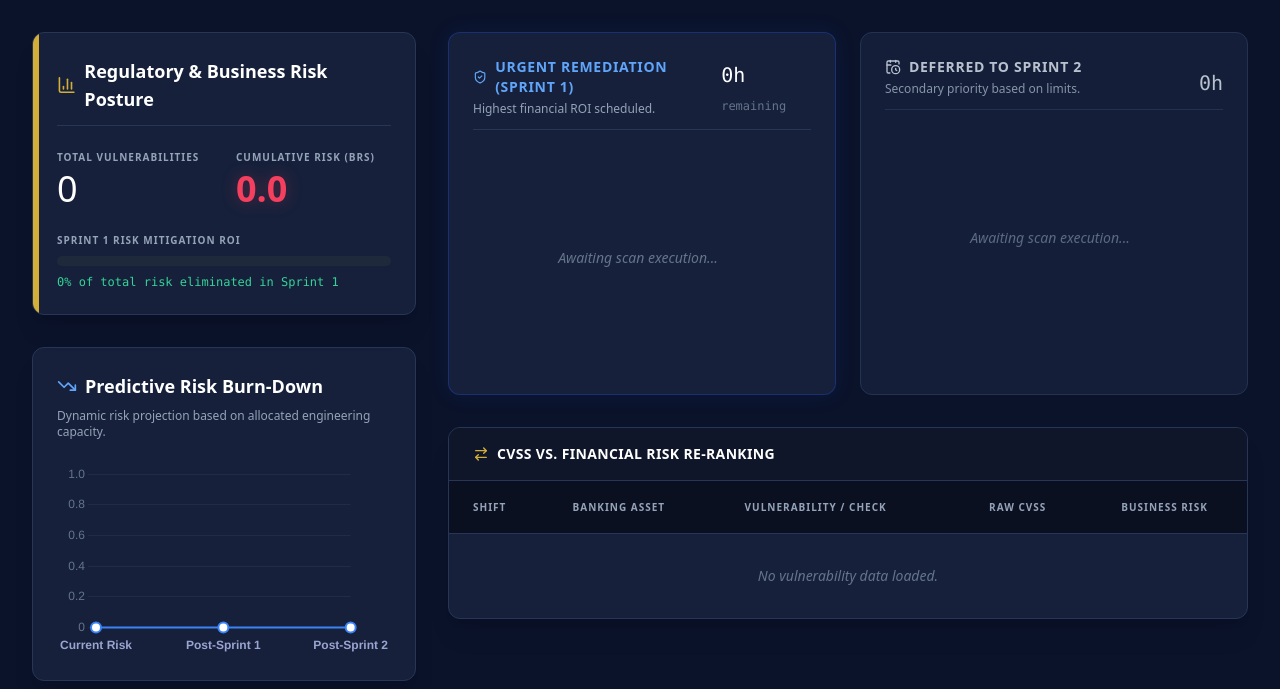
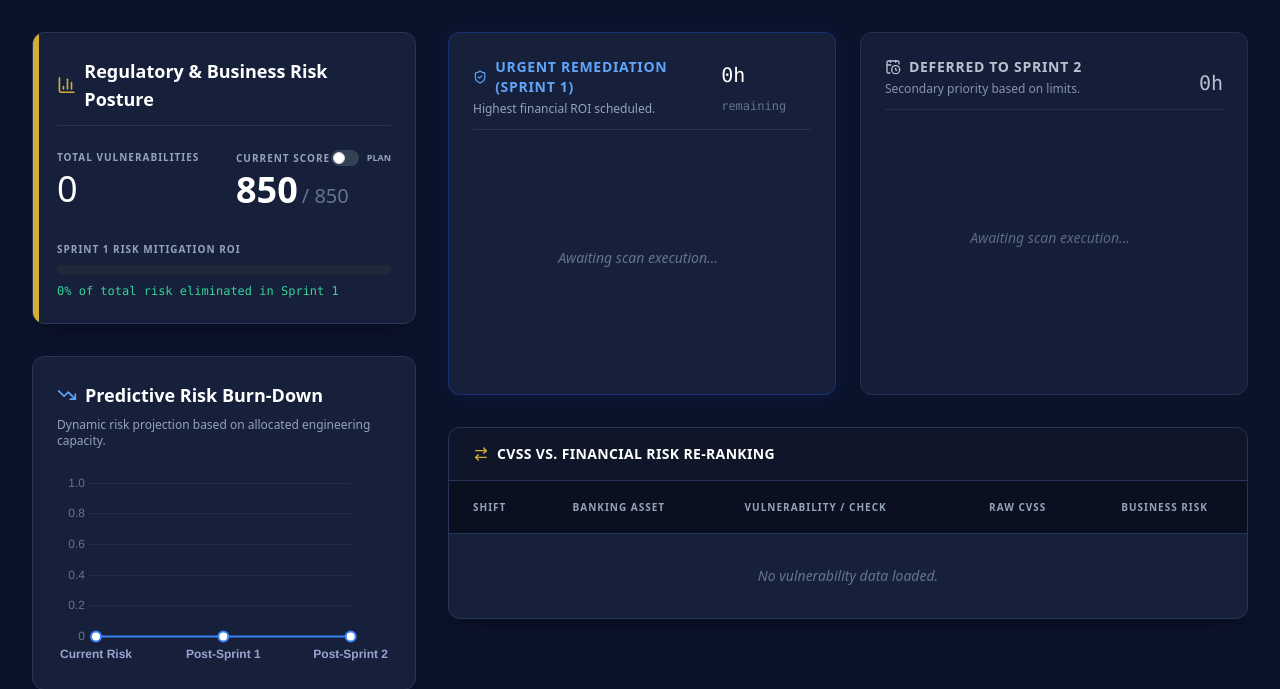
Before and after one commit to mahadevanshenil/Anonymous---CY-Hackathon, a Flask app: page / in a window 1280 px wide. Shown: the part 128-817 px from the top of the page. Run offline with Flask 3, Linux system fonts and the light colour scheme; some libraries are stand-ins or nearby versions.

Commit message:
CLI and GUI completed

```diff
--- a/main.py
+++ b/main.py
@@ -26,18 +26,18 @@ def is_authorized(host: str) -> bool:
     return True
 
 
-def sprint(name, status, severity, finding, fix):
+def sprint(name, status, severity, finding, fix, port="N/A"):
     return {"name": name, "status": status, "severity": severity,
-            "finding": finding, "fix": fix}
+            "finding": finding, "fix": fix, "port": port}
 
 
-def evaluate_security_headers(url):
+def evaluate_security_headers(url, port_str):
     try:
         resp = requests.get(url, timeout=10, verify=False, allow_redirects=False)
         headers = {k.lower(): v for k, v in resp.headers.items()}
     except requests.RequestException as e:
         return sprint("Security Headers", "vulnerable", "high",
-                      f"Failed to fetch headers: {type(e).__name__} | CVE: None | CVSS: 0.0", "Verify target is reachable via HTTP/HTTPS.")
+                      f"Failed to fetch headers: {type(e).__name__} | CVE: None | CVSS: 0.0", "Verify target is reachable via HTTP/HTTPS.", port=port_str)
 
     missing = []
     highest_cvss = 0.0
@@ -52,26 +52,22 @@ def evaluate_security_headers(url):
         severity = "medium" if highest_cvss >= 4.0 else "low"
         return sprint("Security Headers", "vulnerable", severity,
                       f"Missing: {', '.join(missing)} | CVE: HTTP-Misconfig | CVSS: {highest_cvss}",
-                      "Configure missing HTTP headers on the server.")
+                      "Configure missing HTTP headers on the server.", port=port_str)
 
-    return sprint("Security Headers", "secure", None, "All headers present. | CVE: None | CVSS: 0.0", "")
+    return sprint("Security Headers", "secure", None, "All headers present. | CVE: None | CVSS: 0.0", "", port=port_str)
 
 
-# ---- Enhanced Nmap Data Extraction ----
 def extract_cve_and_cvss(output):
     cve_id = "None"
     cvss_score = 0.0
 
     if isinstance(output, str):
-        # 1. Hunt for the CVE ID identifier
         cve_match = re.search(r'(?i)(CVE-\d{4}-\d+)', output)
         if cve_match:
             cve_id = cve_match.group(1).upper()
 
-        # 2. Hunt for the CVSS Score
         cvss_match = re.search(r'(?i)cvss[^0-9]*([0-9]+\.[0-9]+)', output)
         if not cvss_match:
-            # Fallback for Nmap 'vulners' format (CVE-XXXX-XXXX  7.5)
             cvss_match = re.search(r'(?i)CVE-\d{4}-\d+[^\d]+([0-9]+\.[0-9]+)', output)
 
         if cvss_match:
@@ -83,42 +79,63 @@ def extract_cve_and_cvss(output):
     return cve_id, cvss_score
 
 
-def scan_lab_target(ip_address, scan_type="T4"):
+def scan_lab_target(ip_address, target_ports, scan_type="T4"):
     nm = nmap.PortScanner()
+    timing_flag = "-T5" if scan_type == "T5" else "-T4"
+    print(f"[*] Initiating {timing_flag} scan on: {ip_address}:{target_ports}")
 
-    timing_flag = "-T5" if scan_type == "T5" else "-T4"
-    print(f"[*] Initiating {timing_flag} scan on: {ip_address}")
-
+    # FIX: Strict Nmap arguments without quotes to prevent python-nmap shlex crashes
     if scan_type == "T4":
         scan_args = '-sV -Pn -T4 --host-timeout 40s --script vuln'
-    elif scan_type == "T5":
+    else:
         scan_args = '-sV -Pn -T5 --script vuln'
-    else:
-        scan_args = '-sV -Pn -T4 --host-timeout 40s --script vuln'
 
     try:
-        nm.scan(ip_address, '80,443', scan_args)
+        nm.scan(ip_address, target_ports, scan_args)
     except Exception as e:
         print(f"[!] Nmap execution error: {e}")
-        return []
+        return [], []
 
     found_vulns = []
+    open_ports = []
+
     for host in nm.all_hosts():
         for proto in nm[host].all_protocols():
             ports = nm[host][proto].keys()
             for port in ports:
-                scripts = nm[host][proto][port].get('script', {})
+                port_data = nm[host][proto][port]
+
+                if 'open' in port_data.get('state', ''):
+                    service_name = port_data.get('name', 'unknown')
+                    product = port_data.get('product', '')
+                    version = port_data.get('version', '')
+
+                    display_version = f"{product} {version}".strip()
+                    is_wrapped = False
+
+                    if 'tcpwrapped' in service_name or 'tcpwrapped' in display_version or not display_version:
+                        is_wrapped = True
+                        display_version = "tcpwrapped (Security Plus: Version Obscured)"
+
+                    open_ports.append({
+                        "port": str(port),
+                        "service": service_name.upper(),
+                        "version": display_version,
+                        "is_secure_wrapped": is_wrapped
+                    })
+
+                scripts = port_data.get('script', {})
                 for script_name, output in scripts.items():
-                    # Extract both CVE ID and Score
                     cve, cvss = extract_cve_and_cvss(output)
                     found_vulns.append({
                         "host": host,
-                        "port": port,
+                        "port": str(port),
                         "finding": script_name,
                         "cve_id": cve,
                         "raw_cvss": cvss
                     })
-    return found_vulns
+
+    return found_vulns, open_ports
 
 
 def calculate_business_risk(vulnerability, asset_metadata):
@@ -135,6 +152,7 @@ def calculate_business_risk(vulnerability, asset_metadata):
 def run_scan(url, scan_type):
     parsed = urlparse(url)
     target_host = parsed.hostname or url.split('://')[-1].split(':')[0]
+    target_ports = str(parsed.port) if parsed.port else "80,443"
 
     lab_metadata = {
         "business_value_score": 1.0,
@@ -144,14 +162,14 @@ def run_scan(url, scan_type):
 
     sprints = []
 
-    header_sprint = evaluate_security_headers(url)
+    header_sprint = evaluate_security_headers(url, target_ports)
     if header_sprint:
         sprints.append(header_sprint)
 
-    raw_vulns = scan_lab_target(target_host, scan_type)
+    raw_vulns, open_ports = scan_lab_target(target_host, target_ports, scan_type)
 
     if not raw_vulns:
-        sprints.append(sprint("Nmap Scan", "secure", None, "No network vulnerabilities found on 80/443. | CVE: None | CVSS: 0.0", ""))
+        sprints.append(sprint("Nmap Scan", "secure", None, "No network vulnerabilities found. | CVE: None | CVSS: 0.0", "", port=target_ports))
     else:
         scored_vulns = [calculate_business_risk(v, lab_metadata) for v in raw_vulns]
         scored_vulns.sort(key=lambda x: x['business_risk_score'], reverse=True)
@@ -160,24 +178,24 @@ def run_scan(url, scan_type):
             risk = vuln['business_risk_score']
             severity = "high" if risk >= 7.0 else "medium" if risk >= 4.0 else "low"
 
-            # Format finding to pass the CVE to the frontend
             sprints.append(sprint(
                 name=vuln['finding'][:25],
                 status="vulnerable",
                 severity=severity,
                 finding=f"Port: {vuln['port']} | CVE: {vuln['cve_id']} | CVSS: {vuln['raw_cvss']}",
-                fix="Review Nmap script output and apply patches."
+                fix="Review Nmap script output and apply patches.",
+                port=vuln['port']
             ))
 
-    return sprints
+    return sprints, open_ports
 
 
-def build_response(url, sprints):
+def build_response(url, sprints, open_ports):
     score = min(100, sum(WEIGHTS.get(s.get("severity"), 0) for s in sprints if s.get("severity")))
     level = "critical" if score >= 60 else "high" if score >= 35 else \
             "moderate" if score >= 15 else "low"
 
-    return {"target": url, "sprints": sprints,
+    return {"target": url, "sprints": sprints, "open_ports": open_ports,
             "risk": {"score": score, "level": level},
             "xp": max(0, 100 - score)}
 
@@ -204,7 +222,8 @@ def scan():
         return jsonify(error="Target not allowed."), 403
 
     try:
-        return jsonify(build_response(url, run_scan(url, scan_type)))
+        sprints, open_ports = run_scan(url, scan_type)
+        return jsonify(build_response(url, sprints, open_ports))
     except Exception as e:
         return jsonify(error=f"Scan failed: {type(e).__name__} - {str(e)}"), 502
 
--- a/templates/index_2.html
+++ b/templates/index_2.html
@@ -71,11 +71,24 @@
                         <p class="text-[10px] uppercase text-slate-400 font-bold tracking-widest">Total Vulnerabilities</p>
                         <p class="text-4xl font-light text-white mt-1" id="totalFindings">0</p>
                     </div>
+
+                    <!-- THE INNOVATION: Current vs Plan Toggle -->
                     <div>
-                        <p class="text-[10px] uppercase text-slate-400 font-bold tracking-widest">Cumulative Risk (BRS)</p>
-                        <p class="text-4xl font-bold text-rose-500 mt-1 drop-shadow-[0_0_8px_rgba(244,63,94,0.3)]" id="totalBRS">0.0</p>
+                        <div class="flex items-center justify-between mb-1">
+                            <p class="text-[10px] uppercase text-slate-400 font-bold tracking-widest transition-all" id="scoreModeLabel">Current Score</p>
+                            <label class="relative inline-flex items-center cursor-pointer" title="Toggle Planning Mode">
+                                <input type="checkbox" id="scoreToggle" class="sr-only peer">
+                                <div class="w-7 h-4 bg-slate-700 peer-focus:outline-none rounded-full peer peer-checked:after:translate-x-full peer-checked:after:border-white after:content-[''] after:absolute after:top-[2px] after:left-[2px] after:bg-white after:border-gray-300 after:border after:rounded-full after:h-3 after:w-3 after:transition-all peer-checked:bg-blue-600"></div>
+                                <span class="ml-2 text-[9px] font-bold uppercase text-slate-400">Plan</span>
+                            </label>
+                        </div>
+                        <p class="flex items-baseline gap-1" id="cyberScoreContainer">
+                            <span id="cyberScoreVal" class="text-4xl font-bold text-white transition-colors duration-500">850</span>
+                            <span class="text-xl font-light text-slate-500"> / 850</span>
+                        </p>
                     </div>
-                    <div class="col-span-2">
+
+                    <div class="col-span-2 mt-2">
                         <p class="text-[10px] uppercase text-slate-400 font-bold tracking-widest">Sprint 1 Risk Mitigation ROI</p>
                         <div class="w-full bg-slate-800 rounded-full h-2.5 mt-2 overflow-hidden">
                             <div class="bg-emerald-500 h-2.5 rounded-full transition-all duration-700" id="roiBar" style="width: 0%"></div>
@@ -129,6 +142,16 @@
                 </div>
             </div>
 
+            <!-- MANDATORY FEATURE: Open Ports Attack Surface Section -->
+            <div class="bg-bank-panel border border-bank rounded-xl p-6 shadow-xl hidden" id="portsSection">
+                <h3 class="font-bold text-white flex items-center gap-2 text-sm uppercase tracking-wide border-b border-bank pb-3 mb-4">
+                    <i data-lucide="server" class="w-4 h-4 text-bank-gold"></i> Attack Surface: Open Ports & Services
+                </h3>
+                <div class="grid grid-cols-1 md:grid-cols-2 gap-4" id="portsContainer">
+                    <!-- Ports get injected here -->
+                </div>
+            </div>
+
             <div class="bg-bank-panel border border-bank rounded-xl overflow-hidden shadow-xl">
                 <div class="px-6 py-4 border-b border-bank bg-[#0f1629] flex justify-between items-center">
                     <h3 class="font-bold text-white flex items-center gap-2 text-sm uppercase tracking-wide">
@@ -157,6 +180,7 @@
     <script>
         lucide.createIcons();
         let rawFindings = [];
+        let rawPorts = [];
         let riskChartInstance = null;
 
         document.getElementById("scanForm").addEventListener("submit", async (e) => {
@@ -185,19 +209,18 @@
                 const data = await response.json();
                 if (!response.ok) throw new Error(data.error || "Server connection failed.");
 
+                rawPorts = data.open_ports || [];
+
                 rawFindings = data.sprints
                     .filter(s => s.status !== "pending" && s.status !== "empty" && s.status !== "secure")
                     .map((s, index) => {
-                        // Extract CVSS Score
                         const cvssMatch = s.finding.match(/CVSS:\s*([0-9.]+)/);
                         const rawCvss = cvssMatch ? parseFloat(cvssMatch[1]) : 0.0;
 
-                        // Extract the new CVE ID string
                         const cveMatch = s.finding.match(/CVE:\s*([^|]+)/);
                         const cveId = cveMatch ? cveMatch[1].trim() : "Info / Unscored";
 
                         const engEffort = 4;
-
                         let parsedUrl;
                         try { parsedUrl = new URL(urlInput); } catch { parsedUrl = { hostname: urlInput }; }
 
@@ -206,16 +229,17 @@
                             asset: parsedUrl.hostname,
                             ip: document.getElementById("scanType").value + " Execution",
                             title: s.name,
-                            cve: cveId, // Dynamic CVE injection
+                            cve: cveId,
                             cvss: rawCvss,
                             crit: 1.5,
                             exp: s.severity === "high" ? 1.5 : 1.0,
-                            effort: engEffort
+                            effort: engEffort,
+                            port: s.port
                         };
                     });
 
-                if(rawFindings.length === 0) {
-                    throw new Error("Target scanned successfully, but no vulnerabilities were found.");
+                if(rawFindings.length === 0 && rawPorts.length === 0) {
+                    throw new Error("Target scanned successfully, but no vulnerabilities or open ports were found.");
                 }
 
                 updateUI();
@@ -251,7 +275,6 @@
 
         function allocateSprints(findings, capacity) {
             let sorted = [...findings].sort((a, b) => {
-                // If CVSS is 0.0, push it to the very bottom of the priority queue
                 if (a.cvss === 0 && b.cvss > 0) return 1;
                 if (b.cvss === 0 && a.cvss > 0) return -1;
                 return (b.brs / b.effort) - (a.brs / a.effort);
@@ -261,7 +284,7 @@
             let s2 = { tasks: [], remaining: capacity, riskCleared: 0 };
 
             sorted.forEach(task => {
-                if (task.cvss > 0) { // Only schedule real risks for engineering time
+                if (task.cvss > 0) {
                     if (task.effort <= s1.remaining) {
                         s1.tasks.push(task);
                         s1.remaining -= task.effort;
@@ -274,6 +297,51 @@
                 }
             });
             return { s1, s2 };
+        }
+
+        function renderOpenPorts(findings) {
+            const portsSection = document.getElementById('portsSection');
+            const portsContainer = document.getElementById('portsContainer');
+
+            if (!rawPorts || rawPorts.length === 0) {
+                portsSection.classList.add('hidden');
+                return;
+            }
+
+            portsSection.classList.remove('hidden');
+
+            portsContainer.innerHTML = rawPorts.map(portObj => {
+                const attachedVulns = findings.filter(f => f.port === portObj.port && f.cve !== 'Info / Unscored' && f.cve !== 'None');
+
+                let statusHtml = '';
+                let borderColor = 'border-bank';
+
+                if (attachedVulns.length > 0) {
+                    const cves = [...new Set(attachedVulns.map(v => v.cve))].join(', ');
+                    borderColor = 'border-rose-500/50';
+                    statusHtml = `<span class="text-rose-400 font-bold flex items-center gap-1 text-xs mt-2"><i data-lucide="alert-triangle" class="w-3 h-3"></i> Outdated / Vulnerable: ${cves}</span>`;
+                } else if (portObj.is_secure_wrapped) {
+                    borderColor = 'border-emerald-500/50';
+                    statusHtml = `<span class="text-emerald-400 font-bold flex items-center gap-1 text-xs mt-2"><i data-lucide="shield-check" class="w-3 h-3"></i> Defense in Depth (Version Obscured)</span>`;
+                } else {
+                    borderColor = 'border-slate-500/50';
+                    statusHtml = `<span class="text-slate-400 font-bold flex items-center gap-1 text-xs mt-2"><i data-lucide="check-circle" class="w-3 h-3"></i> Version Up-to-Date (No CVEs)</span>`;
+                }
+
+                return `
+                <div class="bg-[#0b1021] p-4 rounded border ${borderColor} flex flex-col justify-between">
+                    <div class="flex justify-between items-start">
+                        <div>
+                            <span class="bg-slate-800 text-slate-300 px-2 py-0.5 rounded text-[10px] font-mono border border-slate-700">PORT ${portObj.port}</span>
+                            <h4 class="text-sm font-bold text-white mt-2">${portObj.service}</h4>
+                        </div>
+                    </div>
+                    <div>
+                        <p class="text-xs font-mono text-blue-400 mt-1">${portObj.version}</p>
+                        ${statusHtml}
+                    </div>
+                </div>`;
+            }).join('');
         }
 
         function drawPredictiveChart(y0, y1, y2) {
@@ -309,35 +377,14 @@
                 options: {
                     responsive: true,
                     maintainAspectRatio: false,
-                    plugins: {
-                        legend: { display: false },
-                        tooltip: {
-                            callbacks: {
-                                label: function(context) {
-                                    return context.parsed.y.toFixed(1) + ' Residual BRS';
-                                }
-                            }
-                        }
-                    },
-                    scales: {
-                        y: {
-                            beginAtZero: true,
-                            border: { display: false },
-                            grid: { color: 'rgba(255, 255, 255, 0.05)' },
-                            ticks: { color: '#64748b' }
-                        },
-                        x: {
-                            border: { display: false },
-                            grid: { display: false },
-                            ticks: { color: '#9aa4d1', font: { weight: 'bold' } }
-                        }
-                    }
+                    plugins: { legend: { display: false }, tooltip: { callbacks: { label: function(context) { return context.parsed.y.toFixed(1) + ' Residual BRS'; } } } },
+                    scales: { y: { beginAtZero: true, border: { display: false }, grid: { color: 'rgba(255, 255, 255, 0.05)' }, ticks: { color: '#64748b' } }, x: { border: { display: false }, grid: { display: false }, ticks: { color: '#9aa4d1', font: { weight: 'bold' } } } }
                 }
             });
         }
 
         function updateUI() {
-            if (rawFindings.length === 0) return;
+            if (rawFindings.length === 0 && rawPorts.length === 0) return;
 
             const capacity = parseInt(document.getElementById('capacitySlider').value);
             document.getElementById('capacityDisplay').innerText = capacity + " hrs";
@@ -345,9 +392,10 @@
             const findings = processFindings();
             const plan = allocateSprints(findings, capacity);
 
+            renderOpenPorts(findings);
+
             const totalBRS = findings.reduce((sum, item) => sum + item.brs, 0);
             document.getElementById('totalFindings').innerText = findings.length;
-            document.getElementById('totalBRS').innerText = totalBRS.toFixed(1);
 
             const roiPercent = totalBRS > 0 ? ((plan.s1.riskCleared / totalBRS) * 100).toFixed(1) : 0;
             document.getElementById('roiBar').style.width = roiPercent + "%";
@@ -358,12 +406,38 @@
             const y2 = Math.max(0, y1 - plan.s2.riskCleared);
             drawPredictiveChart(y0, y1, y2);
 
+            // ==========================================
+            // TOGGLE LOGIC: Current vs Plan Mode
+            // ==========================================
+            const isPlanMode = document.getElementById('scoreToggle').checked;
+
+            let currentScore = Math.max(300, Math.round(850 - (y0 * 15)));
+            let projectedScore = Math.max(300, Math.round(850 - (y1 * 15)));
+
+            let activeScore = isPlanMode ? projectedScore : currentScore;
+
+            document.getElementById('scoreModeLabel').innerText = isPlanMode ? "Projected Post-Sprint" : "Current Score";
+            document.getElementById('scoreModeLabel').className = isPlanMode ? "text-[10px] uppercase text-blue-400 font-bold tracking-widest transition-all" : "text-[10px] uppercase text-slate-400 font-bold tracking-widest transition-all";
+
+            let scoreColorClass = "text-white";
+            if (isPlanMode && activeScore === 850) {
+                scoreColorClass = "text-emerald-400 drop-shadow-[0_0_8px_rgba(52,211,153,0.3)]";
+            } else if (activeScore < 580) {
+                scoreColorClass = "text-rose-500 drop-shadow-[0_0_8px_rgba(244,63,94,0.3)]";
+            } else if (activeScore < 740) {
+                scoreColorClass = "text-amber-400 drop-shadow-[0_0_8px_rgba(251,191,36,0.3)]";
+            }
+
+            document.getElementById('cyberScoreVal').innerText = activeScore;
+            document.getElementById('cyberScoreVal').className = `text-4xl font-bold transition-colors duration-500 ${scoreColorClass}`;
+            // ==========================================
+
             document.getElementById('s1Capacity').innerHTML = plan.s1.remaining + 'h <span class="text-xs text-slate-500">remaining</span>';
             document.getElementById('sprint1Container').innerHTML = plan.s1.tasks.map(t =>
                 `<div class="bg-[#0b1021] p-3 rounded border border-blue-900/40 flex justify-between items-center transition-all">
                     <div>
                         <h4 class="text-sm font-semibold text-slate-200">${t.title}</h4>
-                        <p class="text-xs font-mono text-blue-400 mt-1">${t.asset} • ${t.effort}h Baseline</p>
+                        <p class="text-xs font-mono text-blue-400 mt-1">${t.asset}:${t.port} • ${t.effort}h Baseline</p>
                     </div>
                     <span class="bg-rose-500/10 text-rose-400 border border-rose-500/30 px-2 py-1 rounded text-xs font-bold shadow-[0_0_10px_rgba(244,63,94,0.1)]">
                         ${t.brs.toFixed(1)} BRS
@@ -376,7 +450,7 @@
                 `<div class="bg-[#0b1021]/50 p-3 rounded border border-bank flex justify-between items-center transition-all">
                     <div>
                         <h4 class="text-sm font-semibold text-slate-300">${t.title}</h4>
-                        <p class="text-xs font-mono text-slate-400 mt-1">${t.asset} • ${t.effort}h Baseline</p>
+                        <p class="text-xs font-mono text-slate-400 mt-1">${t.asset}:${t.port} • ${t.effort}h Baseline</p>
                     </div>
                     <span class="bg-amber-500/10 text-amber-400 border border-amber-500/20 px-2 py-1 rounded text-xs font-bold">
                         ${t.brs.toFixed(1)} BRS
@@ -384,19 +458,17 @@
                 </div>`
             ).join('') || `<div class="text-slate-500 text-sm italic flex h-full items-center justify-center">No deferred tasks fitting current capacity.</div>`;
 
-            // Updated Table Generation: Replaces 0.0 with 'Nil' and injects real CVEs
             document.getElementById('tableBody').innerHTML = findings.map(item => {
                 let shiftHtml = item.shift === 'up' ? `<span class="text-rose-500 font-bold flex items-center gap-1"><i data-lucide="chevrons-up" class="w-4 h-4"></i> Escalated</span>` : item.shift === 'down' ? `<span class="text-slate-500 font-bold flex items-center gap-1"><i data-lucide="chevrons-down" class="w-4 h-4"></i> Demoted</span>` : `<span class="text-amber-500 font-bold flex items-center gap-1"><i data-lucide="minus" class="w-4 h-4"></i> Unchanged</span>`;
 
-                // Print Nil formatting logic
                 let displayCvss = item.cvss > 0 ? item.cvss.toFixed(1) : 'Nil';
                 let displayBrs = item.brs > 0 ? item.brs.toFixed(1) : 'Nil';
                 let cvssColor = item.cvss >= 9.0 ? 'text-rose-400' : (item.cvss > 0 ? 'text-slate-300' : 'text-slate-500 opacity-60');
 
                 return `<tr class="hover:bg-slate-800/30 transition border-b border-bank last:border-0">
                     <td class="py-3 px-6 whitespace-nowrap">${shiftHtml}</td>
-                    <td class="py-3 px-6"><div class="font-bold text-slate-200">${item.asset}</div><div class="text-[10px] font-mono text-slate-500">${item.ip}</div></td>
-                    <td class="py-3 px-6"><div class="font-medium text-slate-300">${item.title}</div><span class="text-[10px] font-mono bg-slate-800 ${item.cve !== 'None' ? 'text-blue-400 border-blue-800' : 'text-slate-400 border-slate-700'} px-1.5 py-0.5 rounded border mt-1 inline-block">${item.cve}</span></td>
+                    <td class="py-3 px-6"><div class="font-bold text-slate-200">${item.asset}</div><div class="text-[10px] font-mono text-slate-500">${item.ip} - Port ${item.port}</div></td>
+                    <td class="py-3 px-6"><div class="font-medium text-slate-300">${item.title}</div><span class="text-[10px] font-mono bg-slate-800 ${item.cve !== 'Info / Unscored' && item.cve !== 'None' ? 'text-blue-400 border-blue-800' : 'text-slate-400 border-slate-700'} px-1.5 py-0.5 rounded border mt-1 inline-block">${item.cve}</span></td>
                     <td class="py-3 px-6 text-center font-mono font-bold ${cvssColor}">${displayCvss}</td>
                     <td class="py-3 px-6 text-center">
                         ${displayBrs === 'Nil'
@@ -412,6 +484,7 @@
 
         drawPredictiveChart(0, 0, 0);
         document.getElementById('capacitySlider').addEventListener('input', updateUI);
+        document.getElementById('scoreToggle').addEventListener('change', updateUI); // Bind the new toggle switch
     </script>
 </body>
 </html>
```
